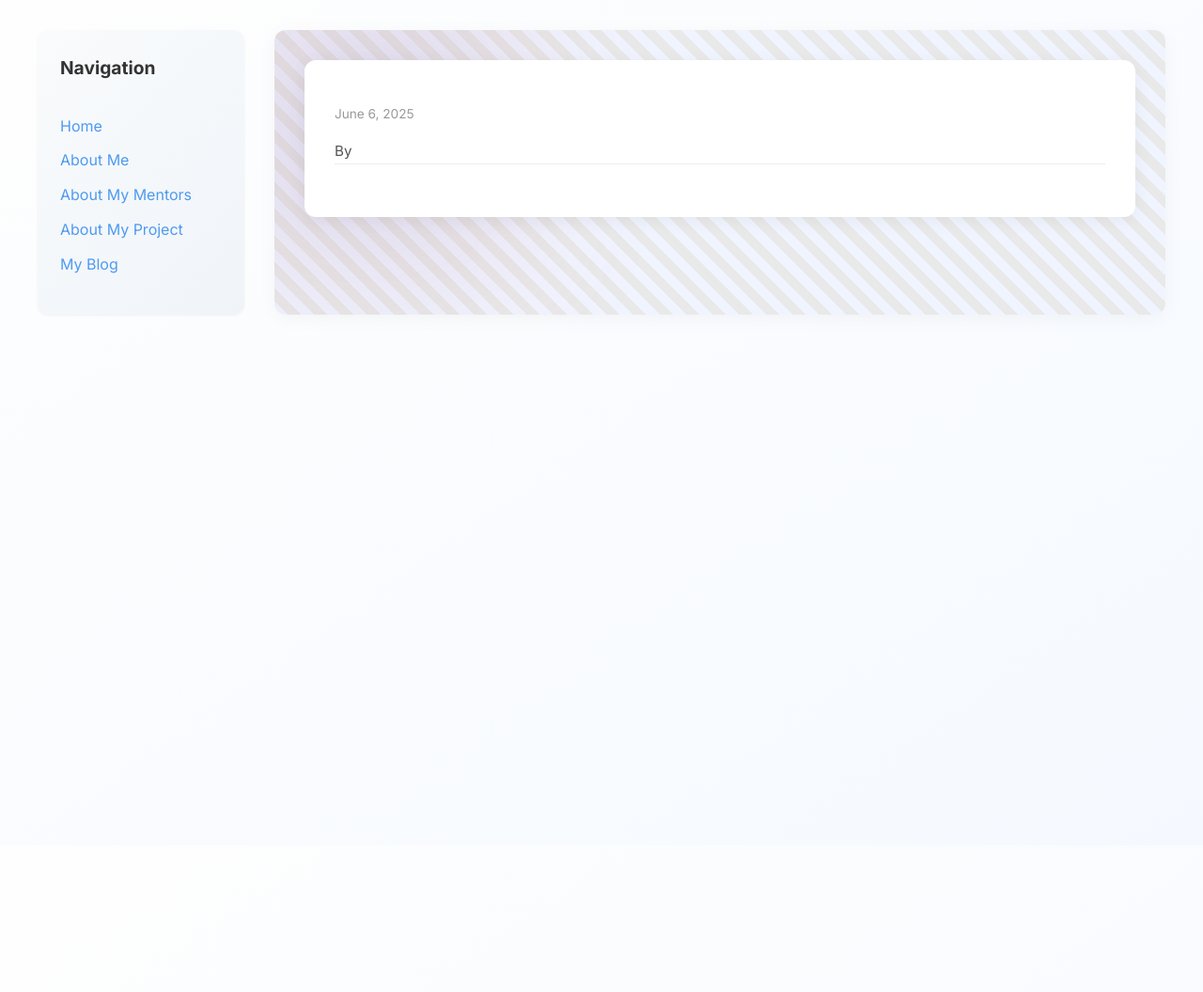
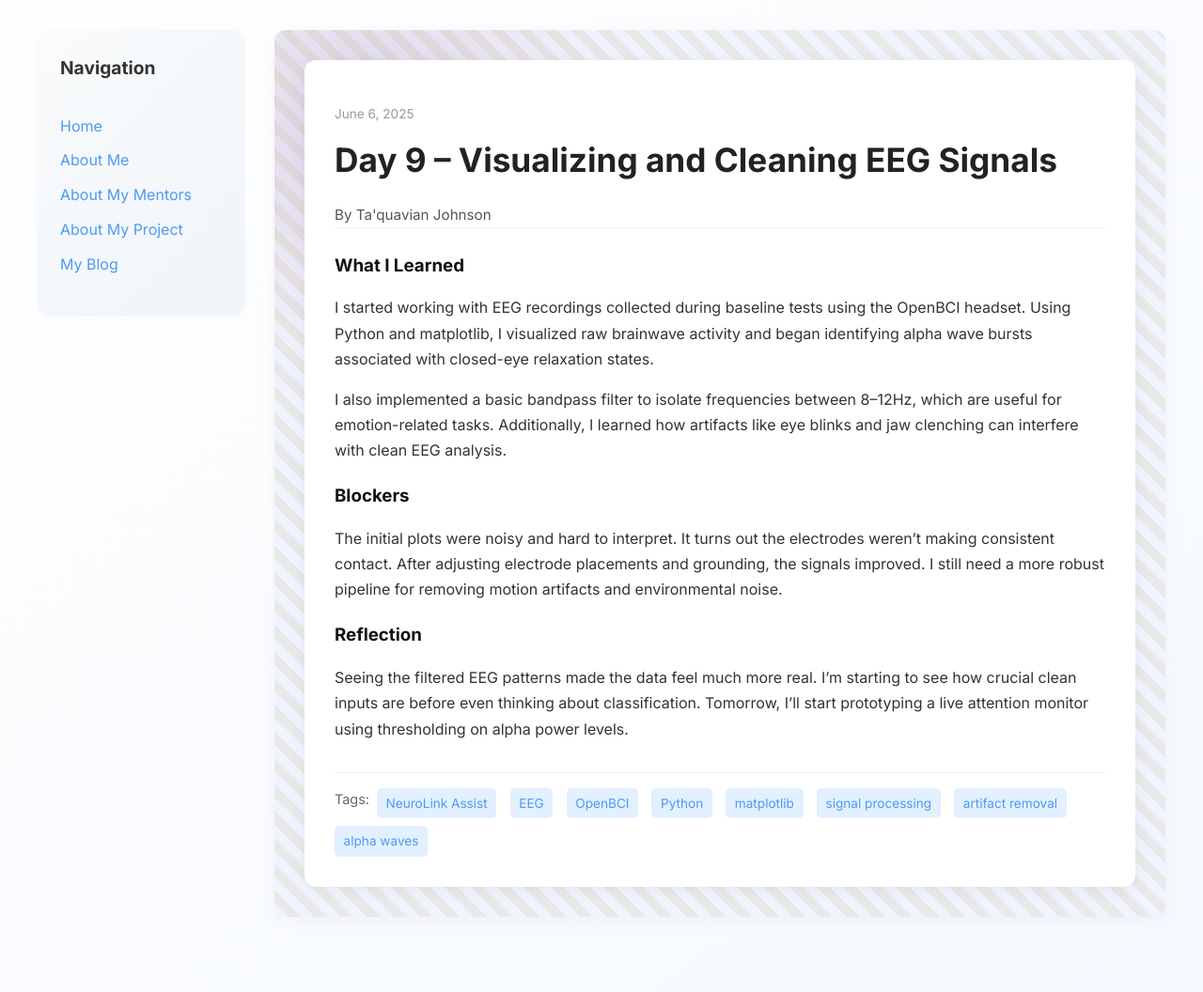
Before and after one commit to yusratmiah/yusratmiah.github.io, a Jekyll site: the page built from _posts/2025-06-06-day-9.md, in a window 1280 px wide. Shown: the whole page at 94% size. Built offline with Jekyll 4.4.1, drawn with Linux system fonts in a browser that asks for light colours; our own code applies the rules of GitHub Pages for plain Markdown files; before the commit the page ends 900 px from its top, so only the background shows below that.

Commit message:
Update 2025-06-06-day-9.md

```diff
--- a/_posts/2025-06-06-day-9.md
+++ b/_posts/2025-06-06-day-9.md
@@ -1,18 +1,19 @@
 ---
 layout: post
-title: "Day 9 –
+title: "Day 9 – Visualizing and Cleaning EEG Signals"
 date: 2025-06-06
-author: Yusrat Miah
+author: Ta'quavian Johnson
 permalink: /day9.html
-tags: ["Community Building", "Computer Vision", "Feature Extraction", "Custom Convnets"]
+tags: ["NeuroLink Assist", "EEG", "OpenBCI", "Python", "matplotlib", "signal processing", "artifact removal", "alpha waves"]
 
 what_i_learned: |
-  The
+  I started working with EEG recordings collected during baseline tests using the OpenBCI headset. Using Python and matplotlib, I visualized raw brainwave activity and began identifying alpha wave bursts associated with closed-eye relaxation states.
+
+  I also implemented a basic bandpass filter to isolate frequencies between 8–12Hz, which are useful for emotion-related tasks. Additionally, I learned how artifacts like eye blinks and jaw clenching can interfere with clean EEG analysis.
 
 blockers: |
-  I
+  The initial plots were noisy and hard to interpret. It turns out the electrodes weren’t making consistent contact. After adjusting electrode placements and grounding, the signals improved. I still need a more robust pipeline for removing motion artifacts and environmental noise.
 
 reflection: |
-  While
-
+  Seeing the filtered EEG patterns made the data feel much more real. I’m starting to see how crucial clean inputs are before even thinking about classification. Tomorrow, I’ll start prototyping a live attention monitor using thresholding on alpha power levels.
 ---
```
